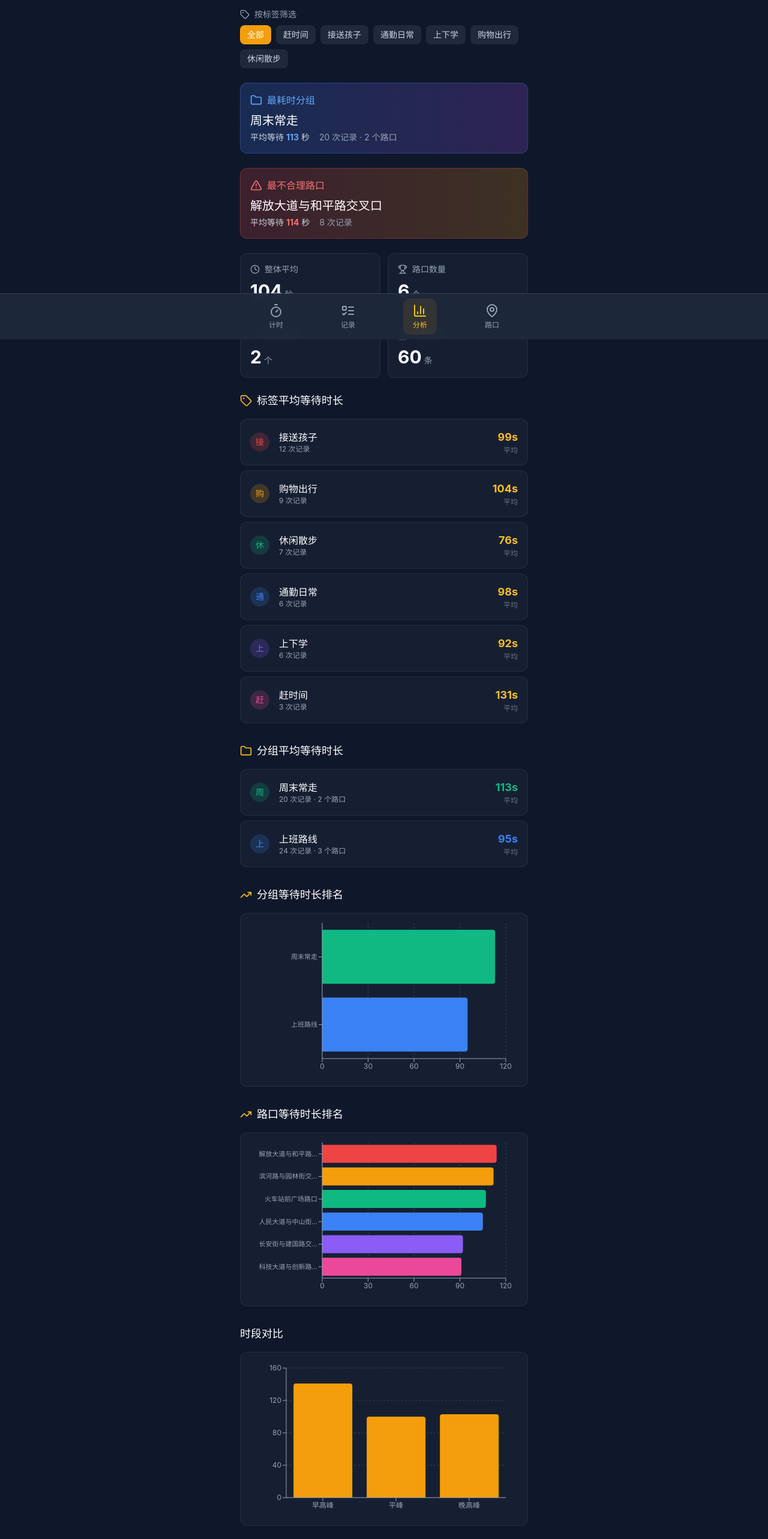
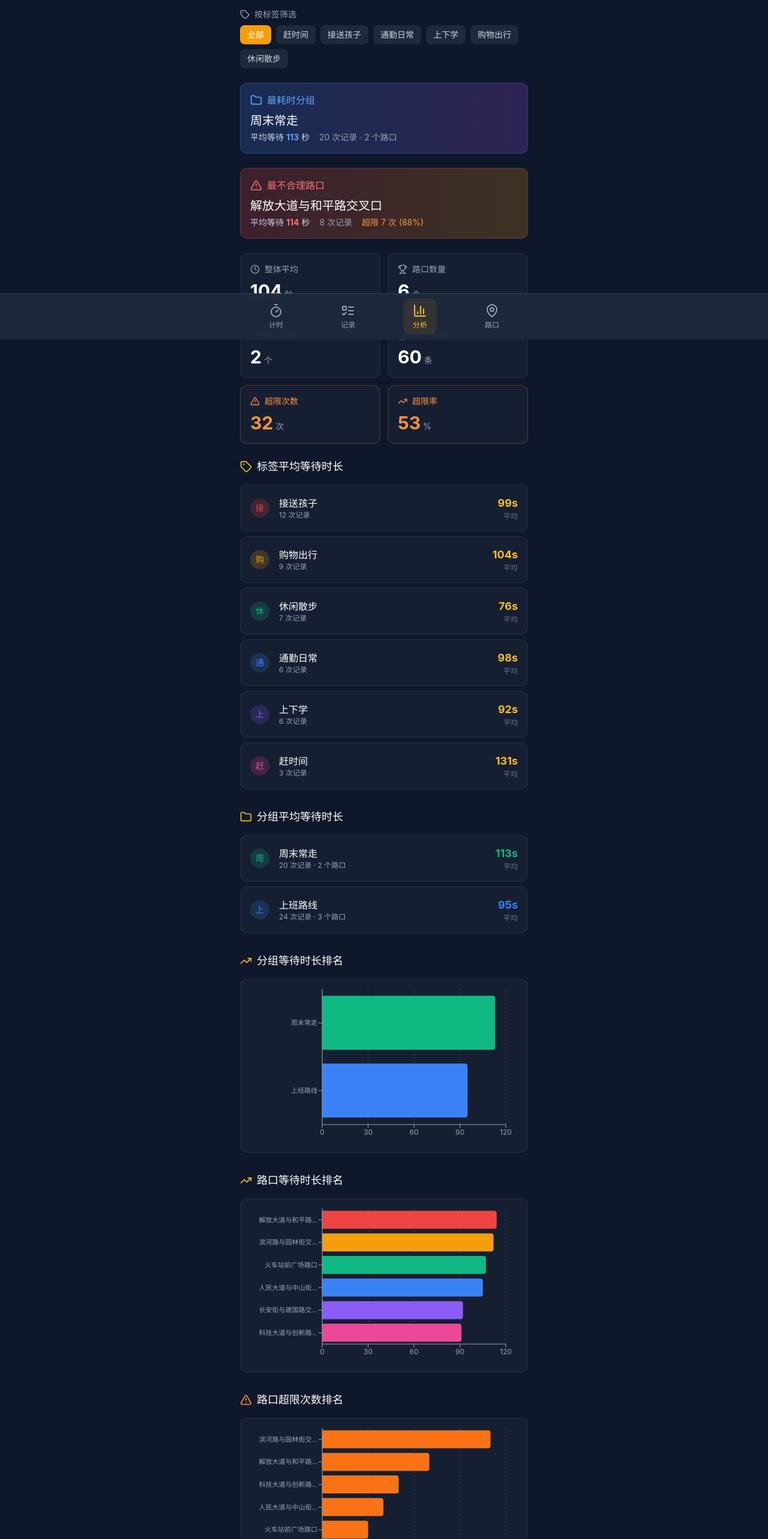
Before and after one commit to DDD520-DEL/ljy-29, a React (Vite) app: page /analysis in a window 1280 px wide. Shown: the part 234-2800 px from the top of the page at 60% size. Built offline with nearby package versions, Linux system fonts and the light colour scheme.

Commit message:
.4016937876353100:51799334f855a97232e052573fb87801_6a36a2a871ed0961c310997e.6a36a2bd71ed0961c3109983.6a36a2bc3f99ef464bca4af2:Trae CN.T(2026/6/20 22:25:01)

```diff
--- a/src/data/mockData.ts
+++ b/src/data/mockData.ts
@@ -6,6 +6,7 @@ export const mockIntersections: Intersection[] = [
     name: '人民大道与中山街交叉口',
     area: '市中心',
     note: '主要商业区路口',
+    reasonableWaitTime: 90,
     createdAt: '2025-01-15T08:00:00.000Z',
   },
   {
@@ -13,6 +14,7 @@ export const mockIntersections: Intersection[] = [
     name: '长安街与建国路交叉口',
     area: '东城区',
     note: '早高峰拥堵严重',
+    reasonableWaitTime: 120,
     createdAt: '2025-01-16T09:30:00.000Z',
   },
   {
@@ -20,6 +22,7 @@ export const mockIntersections: Intersection[] = [
     name: '解放大道与和平路交叉口',
     area: '西城区',
     note: '学校附近，上下学时段拥堵',
+    reasonableWaitTime: 75,
     createdAt: '2025-01-17T14:20:00.000Z',
   },
   {
@@ -27,6 +30,7 @@ export const mockIntersections: Intersection[] = [
     name: '科技大道与创新路交叉口',
     area: '高新区',
     note: '产业园核心区域',
+    reasonableWaitTime: 80,
     createdAt: '2025-01-18T11:00:00.000Z',
   },
   {
@@ -34,6 +38,7 @@ export const mockIntersections: Intersection[] = [
     name: '滨河路与园林街交叉口',
     area: '南城区',
     note: '靠近公园，周末人流大',
+    reasonableWaitTime: 60,
     createdAt: '2025-01-19T16:45:00.000Z',
   },
   {
@@ -41,6 +46,7 @@ export const mockIntersections: Intersection[] = [
     name: '火车站前广场路口',
     area: '火车站',
     note: '交通枢纽，全天流量大',
+    reasonableWaitTime: 150,
     createdAt: '2025-01-20T10:15:00.000Z',
   },
 ];
@@ -84,6 +90,10 @@ function generateMockRecords(): WaitRecord[] {
       timePeriod = 'night';
     }
 
+    const isOverLimit = intersection.reasonableWaitTime !== undefined
+      && intersection.reasonableWaitTime > 0
+      && duration >= intersection.reasonableWaitTime;
+
     records.push({
       id: `rec_${1000 + i}`,
       intersectionId: intersection.id,
@@ -95,6 +105,7 @@ function generateMockRecords(): WaitRecord[] {
       timePeriod,
       tag,
       note,
+      isOverLimit,
     });
   }
 
--- a/src/pages/AnalysisPage.tsx
+++ b/src/pages/AnalysisPage.tsx
@@ -70,7 +70,7 @@ export default function AnalysisPage() {
   }, [baseFilteredRecords, groups]);
 
   const intersectionStats = useMemo(() => {
-    const statsMap = new Map<string, { name: string; total: number; count: number; max: number }>();
+    const statsMap = new Map<string, { name: string; total: number; count: number; max: number; overLimitCount: number }>();
 
     filteredRecords.forEach((record) => {
       const existing = statsMap.get(record.intersectionId);
@@ -78,12 +78,16 @@ export default function AnalysisPage() {
         existing.total += record.duration;
         existing.count += 1;
         existing.max = Math.max(existing.max, record.duration);
+        if (record.isOverLimit) {
+          existing.overLimitCount += 1;
+        }
       } else {
         statsMap.set(record.intersectionId, {
           name: record.intersectionName,
           total: record.duration,
           count: 1,
           max: record.duration,
+          overLimitCount: record.isOverLimit ? 1 : 0,
         });
       }
     });
@@ -95,6 +99,8 @@ export default function AnalysisPage() {
         avg: Math.round(data.total / data.count),
         count: data.count,
         max: data.max,
+        overLimitCount: data.overLimitCount,
+        overLimitRate: data.count > 0 ? Math.round((data.overLimitCount / data.count) * 100) : 0,
       }))
       .sort((a, b) => b.avg - a.avg);
   }, [filteredRecords]);
@@ -182,6 +188,11 @@ export default function AnalysisPage() {
   const worstGroup = groupStats[0];
   const overallAvg = filteredRecords.length > 0
     ? Math.round(filteredRecords.reduce((sum, r) => sum + r.duration, 0) / filteredRecords.length)
+    : 0;
+
+  const totalOverLimitCount = filteredRecords.filter(r => r.isOverLimit).length;
+  const overallOverLimitRate = filteredRecords.length > 0
+    ? Math.round((totalOverLimitCount / filteredRecords.length) * 100)
     : 0;
 
   const computeRankingItems = (days: number, allRecords: typeof records): RankItem[] => {
@@ -356,13 +367,18 @@ export default function AnalysisPage() {
               <span className="text-red-400 font-medium">最不合理路口</span>
             </div>
             <div className="text-xl font-bold text-white mb-1">{worstIntersection.name}</div>
-            <div className="flex items-center gap-4 text-sm">
+            <div className="flex items-center gap-4 text-sm flex-wrap">
               <span className="text-slate-300">
                 平均等待 <span className="text-red-400 font-bold">{worstIntersection.avg}</span> 秒
               </span>
               <span className="text-slate-400">
                 {worstIntersection.count} 次记录
               </span>
+              {worstIntersection.overLimitCount > 0 && (
+                <span className="text-orange-400">
+                  超限 {worstIntersection.overLimitCount} 次 ({worstIntersection.overLimitRate}%)
+                </span>
+              )}
             </div>
           </div>
         )}
@@ -402,6 +418,24 @@ export default function AnalysisPage() {
             </div>
             <div className="text-3xl font-bold text-white">
               {filteredRecords.length}<span className="text-sm font-normal text-slate-400 ml-1">条</span>
+            </div>
+          </div>
+          <div className="bg-slate-800/50 rounded-xl p-4 border border-orange-500/30">
+            <div className="flex items-center gap-2 text-orange-400 text-sm mb-2">
+              <AlertTriangle className="w-4 h-4" />
+              超限次数
+            </div>
+            <div className="text-3xl font-bold text-orange-400">
+              {totalOverLimitCount}<span className="text-sm font-normal text-slate-400 ml-1">次</span>
+            </div>
+          </div>
+          <div className="bg-slate-800/50 rounded-xl p-4 border border-orange-500/30">
+            <div className="flex items-center gap-2 text-orange-400 text-sm mb-2">
+              <TrendingUp className="w-4 h-4" />
+              超限率
+            </div>
+            <div className="text-3xl font-bold text-orange-400">
+              {overallOverLimitRate}<span className="text-sm font-normal text-slate-400 ml-1">%</span>
             </div>
           </div>
         </div>
@@ -549,6 +583,57 @@ export default function AnalysisPage() {
         </div>
 
         <div className="mb-8">
+          <h2 className="text-lg font-semibold text-white mb-4 flex items-center gap-2">
+            <AlertTriangle className="w-5 h-5 text-orange-400" />
+            路口超限次数排名
+          </h2>
+          <div className="bg-slate-800/50 rounded-xl p-4 border border-slate-700/50">
+            {intersectionStats.filter(s => s.overLimitCount > 0).length > 0 ? (
+              <div className="h-64">
+                <ResponsiveContainer width="100%" height="100%">
+                  <BarChart
+                    data={intersectionStats.filter(s => s.overLimitCount > 0).sort((a, b) => b.overLimitCount - a.overLimitCount).slice(0, 6)}
+                    layout="vertical"
+                    margin={{ left: 20, right: 20 }}
+                  >
+                    <CartesianGrid strokeDasharray="3 3" stroke="#334155" horizontal={false} />
+                    <XAxis type="number" stroke="#94a3b8" fontSize={12} />
+                    <YAxis
+                      type="category"
+                      dataKey="name"
+                      stroke="#94a3b8"
+                      fontSize={11}
+                      width={100}
+                      tickFormatter={(value) => value.length > 8 ? value.slice(0, 8) + '...' : value}
+                    />
+                    <Tooltip
+                      content={({ active, payload, label }: any) => {
+                        if (active && payload && payload.length) {
+                          const data = payload[0].payload;
+                          return (
+                            <div className="bg-slate-800 border border-slate-700 rounded-lg p-3 shadow-xl">
+                              <p className="text-white font-medium">{label}</p>
+                              <p className="text-sm text-orange-400">超限次数: {data.overLimitCount}次</p>
+                              <p className="text-sm text-slate-400">超限率: {data.overLimitRate}%</p>
+                            </div>
+                          );
+                        }
+                        return null;
+                      }}
+                    />
+                    <Bar dataKey="overLimitCount" name="超限次数" fill="#f97316" radius={[0, 4, 4, 0]} />
+                  </BarChart>
+                </ResponsiveContainer>
+              </div>
+            ) : (
+              <div className="h-64 flex items-center justify-center text-slate-500">
+                暂无超限数据
+              </div>
+            )}
+          </div>
+        </div>
+
+        <div className="mb-8">
           <h2 className="text-lg font-semibold text-white mb-4">时段对比</h2>
           <div className="bg-slate-800/50 rounded-xl p-4 border border-slate-700/50">
             {periodStats.length > 0 ? (
--- a/src/pages/TimerPage.tsx
+++ b/src/pages/TimerPage.tsx
@@ -8,7 +8,10 @@ import { useDataStore } from '@/store/useDataStore';
 import { TAG_OPTIONS, Tag as TagType } from '@/types';
 
 export default function TimerPage() {
-  const { timerStatus, elapsedSeconds, selectedIntersectionId, selectedDirection, lastSaveResult, pendingRecord, startTimer, stopTimer, resetTimer, confirmSaveRecord } = useDataStore();
+  const { timerStatus, elapsedSeconds, isOverLimit, selectedIntersectionId, selectedDirection, lastSaveResult, pendingRecord, intersections, startTimer, stopTimer, resetTimer, confirmSaveRecord } = useDataStore();
+
+  const currentIntersection = intersections.find(i => i.id === selectedIntersectionId);
+  const reasonableWaitTime = currentIntersection?.reasonableWaitTime;
 
   const [note, setNote] = useState('');
   const [selectedTag, setSelectedTag] = useState<TagType | undefined>(undefined);
@@ -42,8 +45,21 @@ export default function TimerPage() {
         </div>
 
         <div className="mb-8">
-          <TimerDisplay seconds={elapsedSeconds} status={timerStatus} />
+          <TimerDisplay seconds={elapsedSeconds} status={timerStatus} isOverLimit={isOverLimit} />
         </div>
+
+        {timerStatus === 'running' && reasonableWaitTime !== undefined && reasonableWaitTime > 0 && (
+          <div className="mb-6 text-center">
+            <span className="text-sm text-slate-400">
+              合理等待时长：<span className="text-amber-400 font-medium">{reasonableWaitTime}秒</span>
+              {isOverLimit && (
+                <span className="ml-2 text-red-400 font-bold">
+                  (已超出 {elapsedSeconds - reasonableWaitTime} 秒)
+                </span>
+              )}
+            </span>
+          </div>
+        )}
 
         <div className="flex justify-center gap-4 mb-8">
           {timerStatus === 'idle' && (
--- a/src/store/useDataStore.ts
+++ b/src/store/useDataStore.ts
@@ -11,6 +11,7 @@ interface DataState {
   groups: IntersectionGroup[];
   timerStatus: TimerStatus;
   elapsedSeconds: number;
+  isOverLimit: boolean;
   selectedIntersectionId: string | null;
   selectedDirection: Direction | null;
   startTime: string | null;
@@ -26,6 +27,7 @@ interface DataState {
   stopTimer: () => void;
   resetTimer: () => void;
   tick: () => void;
+  triggerVibration: () => void;
 
   confirmSaveRecord: (note: string, tag: Tag | undefined) => void;
   addRecord: (record: Omit<WaitRecord, 'id'>) => void;
@@ -90,6 +92,7 @@ export const useDataStore = create<DataState>((set, get) => ({
   groups: [],
   timerStatus: 'idle',
   elapsedSeconds: 0,
+  isOverLimit: false,
   selectedIntersectionId: null,
   selectedDirection: null,
   startTime: null,
@@ -142,13 +145,14 @@ export const useDataStore = create<DataState>((set, get) => ({
       timerStatus: 'running',
       startTime,
       elapsedSeconds: 0,
+      isOverLimit: false,
       timerIntervalId: intervalId,
       lastSaveResult: null,
     });
   },
 
   stopTimer: () => {
-    const { timerIntervalId, elapsedSeconds, selectedIntersectionId, selectedDirection, startTime, intersections } = get();
+    const { timerIntervalId, elapsedSeconds, selectedIntersectionId, selectedDirection, startTime, intersections, isOverLimit } = get();
 
     if (timerIntervalId) {
       clearInterval(timerIntervalId);
@@ -171,6 +175,7 @@ export const useDataStore = create<DataState>((set, get) => ({
           startTime,
           endTime,
           timePeriod,
+          isOverLimit,
         },
       });
     } else {
@@ -191,6 +196,7 @@ export const useDataStore = create<DataState>((set, get) => ({
     set({
       timerStatus: 'idle',
       elapsedSeconds: 0,
+      isOverLimit: false,
       startTime: null,
       timerIntervalId: null,
       lastSaveResult: null,
@@ -199,7 +205,27 @@ export const useDataStore = create<DataState>((set, get) => ({
   },
 
   tick: () => {
-    set((state) => ({ elapsedSeconds: state.elapsedSeconds + 1 }));
+    const { selectedIntersectionId, intersections, isOverLimit, triggerVibration } = get();
+    const newElapsedSeconds = get().elapsedSeconds + 1;
+
+    const intersection = intersections.find(i => i.id === selectedIntersectionId);
+    const threshold = intersection?.reasonableWaitTime;
+    const newIsOverLimit = threshold !== undefined && threshold > 0 && newElapsedSeconds >= threshold;
+
+    if (newIsOverLimit && !isOverLimit) {
+      triggerVibration();
+    }
+
+    set({
+      elapsedSeconds: newElapsedSeconds,
+      isOverLimit: newIsOverLimit,
+    });
+  },
+
+  triggerVibration: () => {
+    if (typeof navigator !== 'undefined' && navigator.vibrate) {
+      navigator.vibrate([200, 100, 200, 100, 200]);
+    }
   },
 
   confirmSaveRecord: (note, tag) => {
--- a/src/types/index.ts
+++ b/src/types/index.ts
@@ -9,6 +9,7 @@ export interface Intersection {
   name: string;
   area: string;
   note?: string;
+  reasonableWaitTime?: number;
   createdAt: string;
 }
 
@@ -25,6 +26,7 @@ export interface WaitRecord {
   timePeriod: TimePeriod;
   note?: string;
   tag?: Tag;
+  isOverLimit?: boolean;
 }
 
 export interface IntersectionStats {
@@ -34,6 +36,8 @@ export interface IntersectionStats {
   avgDuration: number;
   maxDuration: number;
   minDuration: number;
+  overLimitCount: number;
+  overLimitRate: number;
 }
 
 export interface IntersectionGroup {
```
Also changed, not shown: src/components/RecordCard.tsx (+10 -3 lines), src/components/TimerDisplay.tsx (+15 -4 lines), src/pages/IntersectionsPage.tsx (+39 -7 lines).
